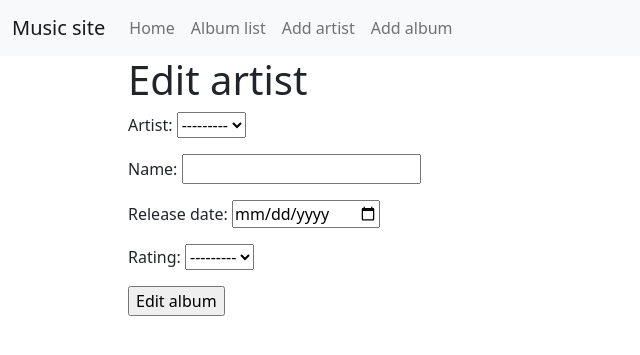
After one commit to Sierson/Django_learning, a Django app: template my_site/templates/edit_album.html in a window 1280 px wide. The commit adds this page. Shown: the top 355 px of the page, without its empty margins (0-640 px from the left). Run offline with Django 3.2, Linux system fonts and the light colour scheme; the template is opened without the code that fills it: values that come from a table or form of the project are taken from there, others are empty.

Commit message:
Add change site to albums

```diff
--- a/my_site/music/urls.py
+++ b/my_site/music/urls.py
@@ -9,4 +9,5 @@ urlpatterns = [
     path('album-list/', views.album_list, name='album_list'),
     path('edit-artist/<int:artist_id>/', views.edit_artist, name='edit_artist'),
     path('artist-info/<int:artist_id>/', views.artist_info, name='artist_info'),
+    path('edit-album/<int:album_id>/', views.edit_album, name='edit_album'),
 ]
--- a/my_site/templates/artist_info.html
+++ b/my_site/templates/artist_info.html
@@ -18,7 +18,7 @@
     </tr>
     {% for album in albums %}
     <tr>
-        <td> {{ album.name }} </td>
+        <td> <a href="{% url 'music:edit_album' album_id=album.id %}">{{ album.name }}</a> </td>
         <td> {{ album.rating }} </td>
         <td> {{ album.release_date }} </td>
     </tr>
--- /dev/null
+++ b/my_site/templates/edit_album.html
@@ -0,0 +1,17 @@
+{% extends 'base.html' %}
+{% block title %}
+    Edit artist
+{% endblock %}
+{% block body %}
+<h1>Edit artist</h1>
+{% if success %}
+<div class="alert alert-success">
+    Album changed succesfully
+</div>
+{% endif %}
+<form method="POST">
+    {{ AlbumForm.as_p }}
+    {% csrf_token %}
+    <input type="submit" name="submit" value="Edit album">
+</form>
+{% endblock %}
```
Also changed, not shown: my_site/music/views.py (+14 -0 lines).
